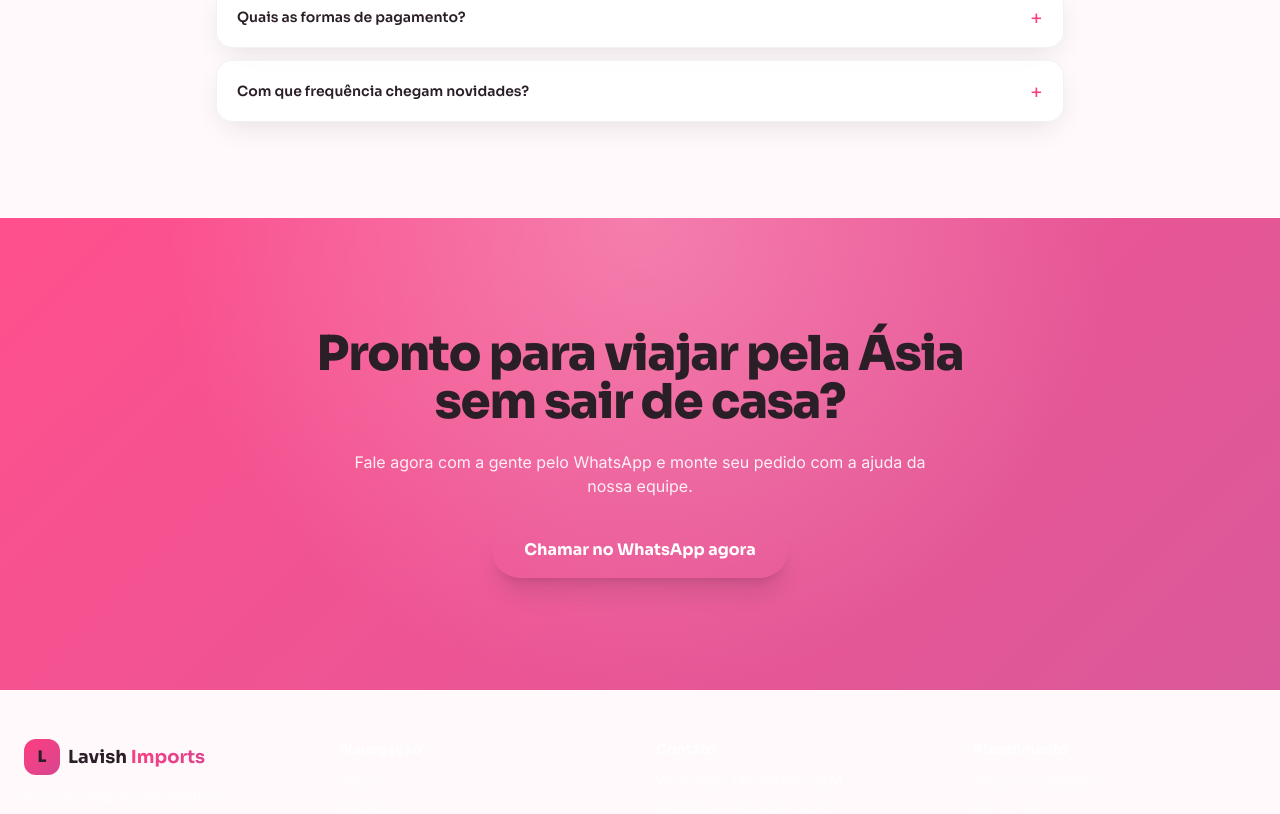
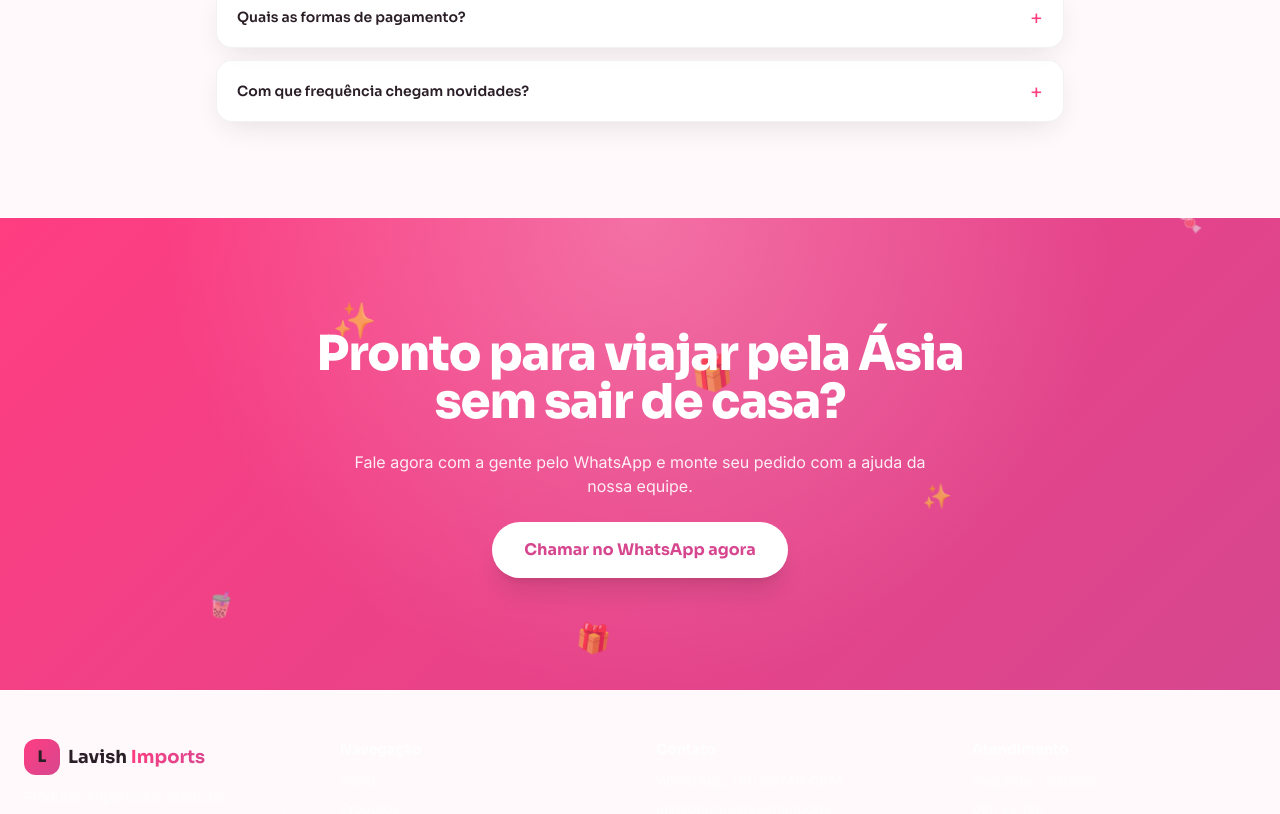
Before and after one commit to lcbcoreographer-rgb/lavish-imports, a React (Vite) app: page / in a window 1280 px wide. Shown: the part 7466-8280 px from the top of the page. Built offline with nearby package versions, Linux system fonts and the light colour scheme.

Commit message:
feat: retheme FinalCTA with floating icons and reveal

```diff
--- a/src/components/FinalCTA.jsx
+++ b/src/components/FinalCTA.jsx
@@ -1,14 +1,19 @@
 import React from "react";
 import { buildWhatsappContactLink } from "../utils/whatsapp.js";
+import FloatingIcons from "./FloatingIcons.jsx";
+import { Reveal } from "./Reveal.jsx";
+
+const CTA_ICONS = ["🎁", "✨", "🧋", "🍬"];
 
 export default function FinalCTA() {
   return (
     <section id="contato" className="relative overflow-hidden py-20 sm:py-28">
-      <div className="absolute inset-0 bg-brand-gradient opacity-90" />
+      <div className="absolute inset-0 bg-brand-gradient" />
       <div className="absolute inset-0 bg-[radial-gradient(circle_at_50%_0%,rgba(255,255,255,0.25),transparent_60%)]" />
+      <FloatingIcons icons={CTA_ICONS} count={6} seed={44} className="opacity-80" />
 
-      <div className="relative mx-auto flex max-w-3xl flex-col items-center gap-6 px-4 text-center sm:px-6">
-        <h2 className="text-3xl font-extrabold tracking-tight sm:text-5xl">
+      <Reveal className="relative mx-auto flex max-w-3xl flex-col items-center gap-6 px-4 text-center sm:px-6">
+        <h2 className="text-3xl font-extrabold tracking-tight text-white sm:text-5xl">
           Pronto para viajar pela Ásia sem sair de casa?
         </h2>
         <p className="max-w-xl text-white/90">
@@ -16,14 +21,16 @@ export default function FinalCTA() {
           da nossa equipe.
         </p>
         <a
-          href={buildWhatsappContactLink("Olá! Vim pelo catálogo online e gostaria de fazer um pedido.")}
+          href={buildWhatsappContactLink(
+            "Olá! Vim pelo catálogo online e gostaria de fazer um pedido."
+          )}
           target="_blank"
           rel="noreferrer"
-          className="inline-flex items-center gap-2 rounded-full bg-ink-950 px-8 py-4 font-display text-base font-bold text-white shadow-xl transition-transform hover:scale-105"
+          className="inline-flex items-center gap-2 rounded-full bg-white px-8 py-4 font-display text-base font-bold text-accent-magenta shadow-xl transition-transform hover:scale-105"
         >
           Chamar no WhatsApp agora
         </a>
-      </div>
+      </Reveal>
     </section>
   );
 }
```
